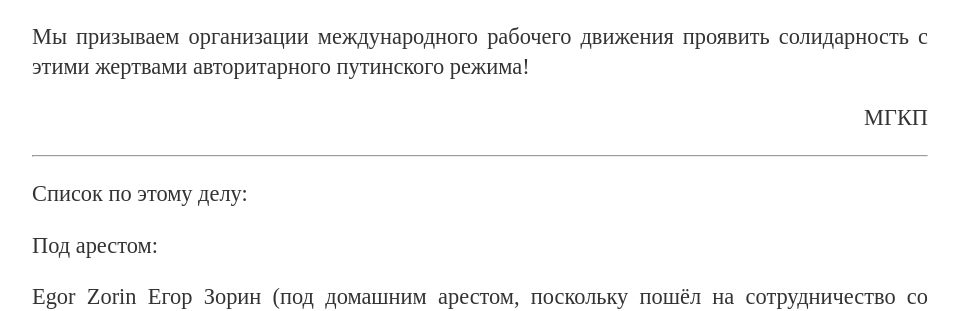
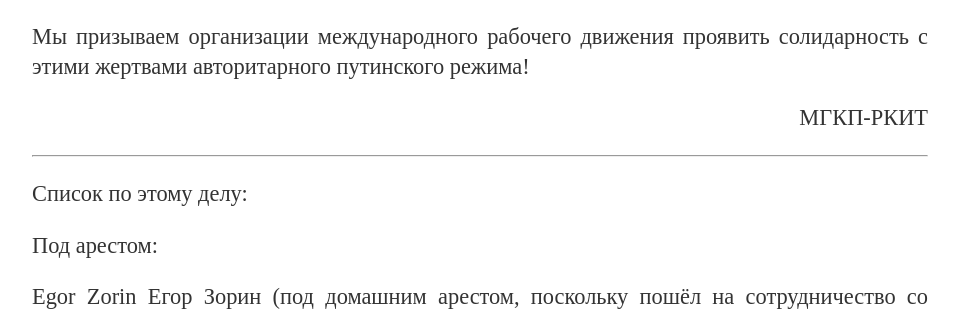
Before and after one commit to mgkp/mgkp.github.io, a Jekyll site: the page built from blog/_posts/2018-05-08-repressions.md, in a window 1280 px wide and 900 px high, scrolled down 1487 px. Shown: the part 155-466 px from the top of the window, without its empty margins (160-1119 px from the left). Built offline with Jekyll 4.4.1, drawn with Linux system fonts in a browser that asks for light colours.

Commit message:
rcit added

```diff
--- a/blog/_posts/2018-05-08-repressions.md
+++ b/blog/_posts/2018-05-08-repressions.md
@@ -29,7 +29,7 @@
 
 Мы призываем организации международного рабочего движения проявить солидарность с этими жертвами авторитарного путинского режима!
 
-<p style="text-align: right;">МГКП</p>
+<p style="text-align: right;">МГКП-РКИТ</p>
 
 <hr/>
 
```
